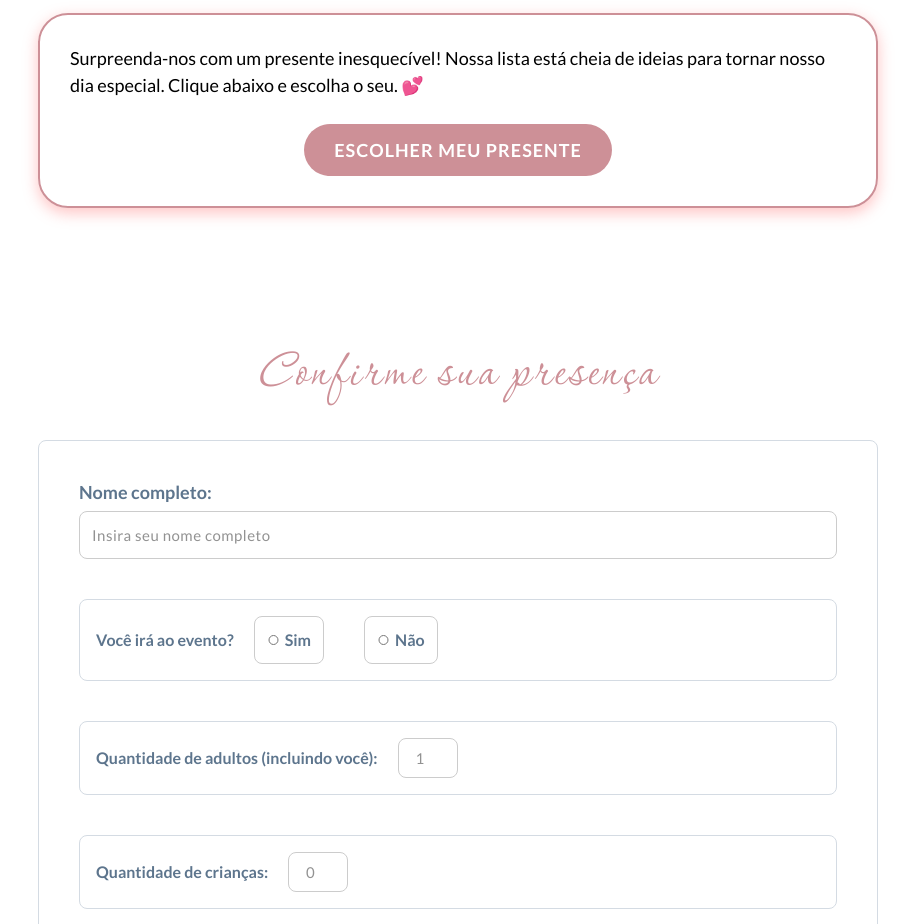
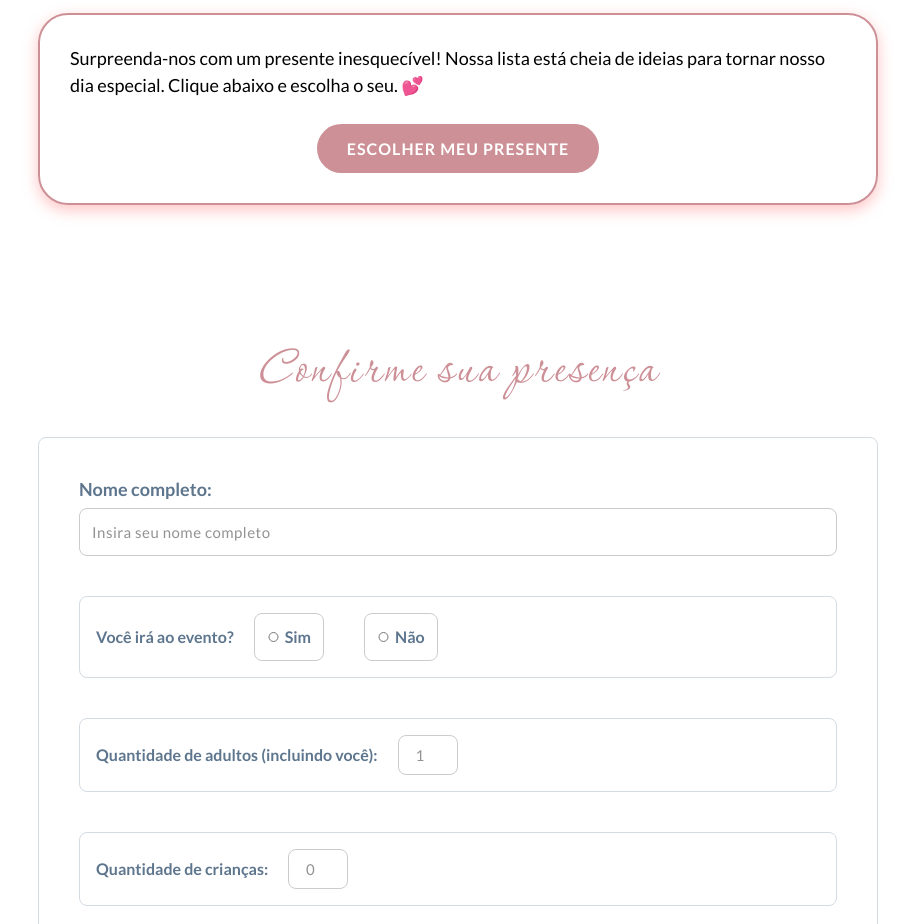
Before and after one commit to gabicerqueira/SaveTheDate, a plain HTML site: page index.html in a window 1280 px wide. Shown: the part 5040-5964 px from the top of the page, without its empty margins (182-1097 px from the left). Drawn offline with Linux system fonts and the light colour scheme; no server answers.

Commit message:
Botão escolher presente
Ajuste na fonte

```diff
--- a/style.css
+++ b/style.css
@@ -372,7 +372,7 @@ h2 {
     color: white;
     text-decoration: none;
     border-radius: 50px;
-    font: 400 18px 'Lato-bold', serif;
+    font: 400 16px 'Lato-bold', serif;
     text-transform: uppercase;
     letter-spacing: 1px;
     transition: all 0.3s ease;
```
